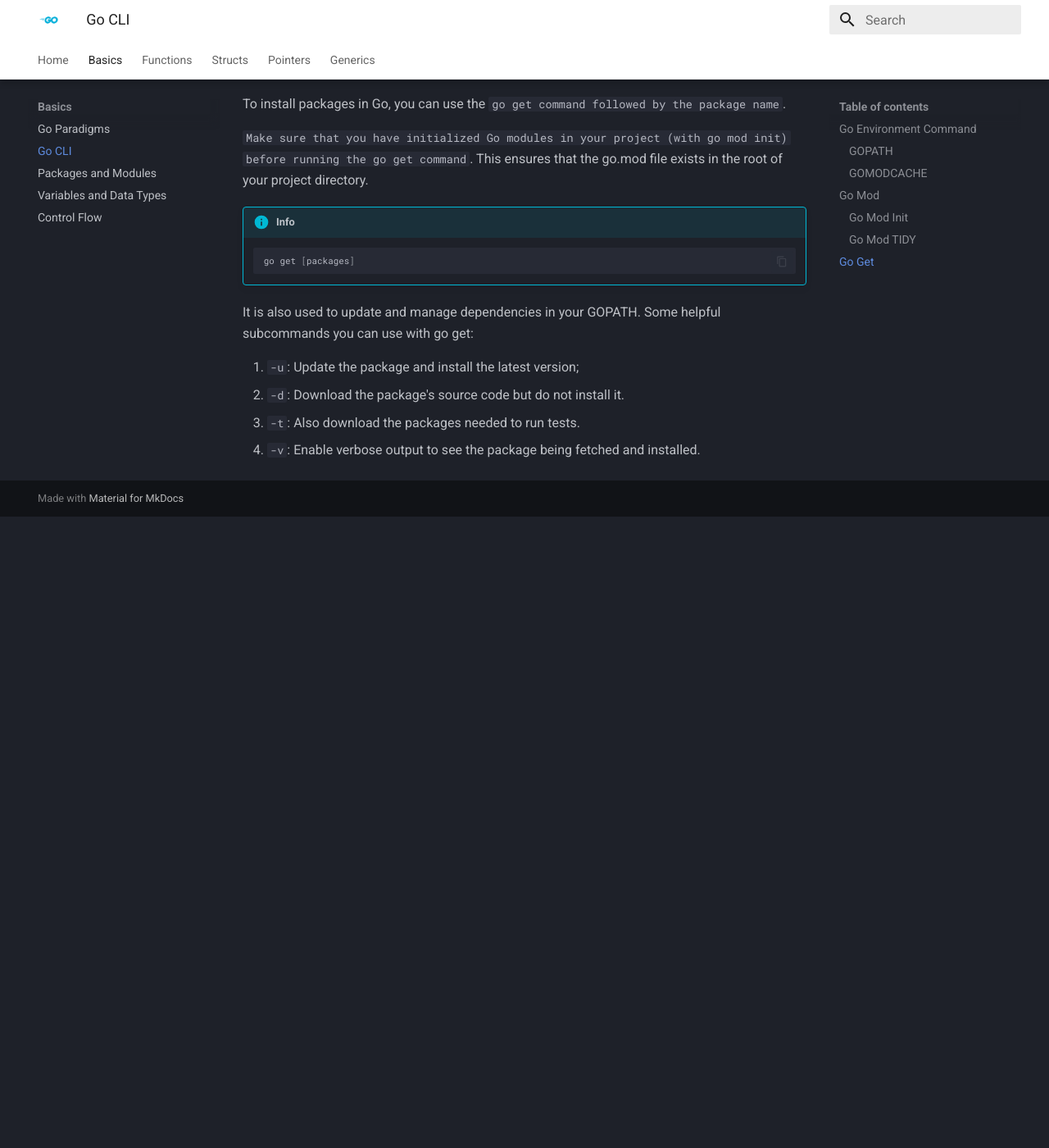
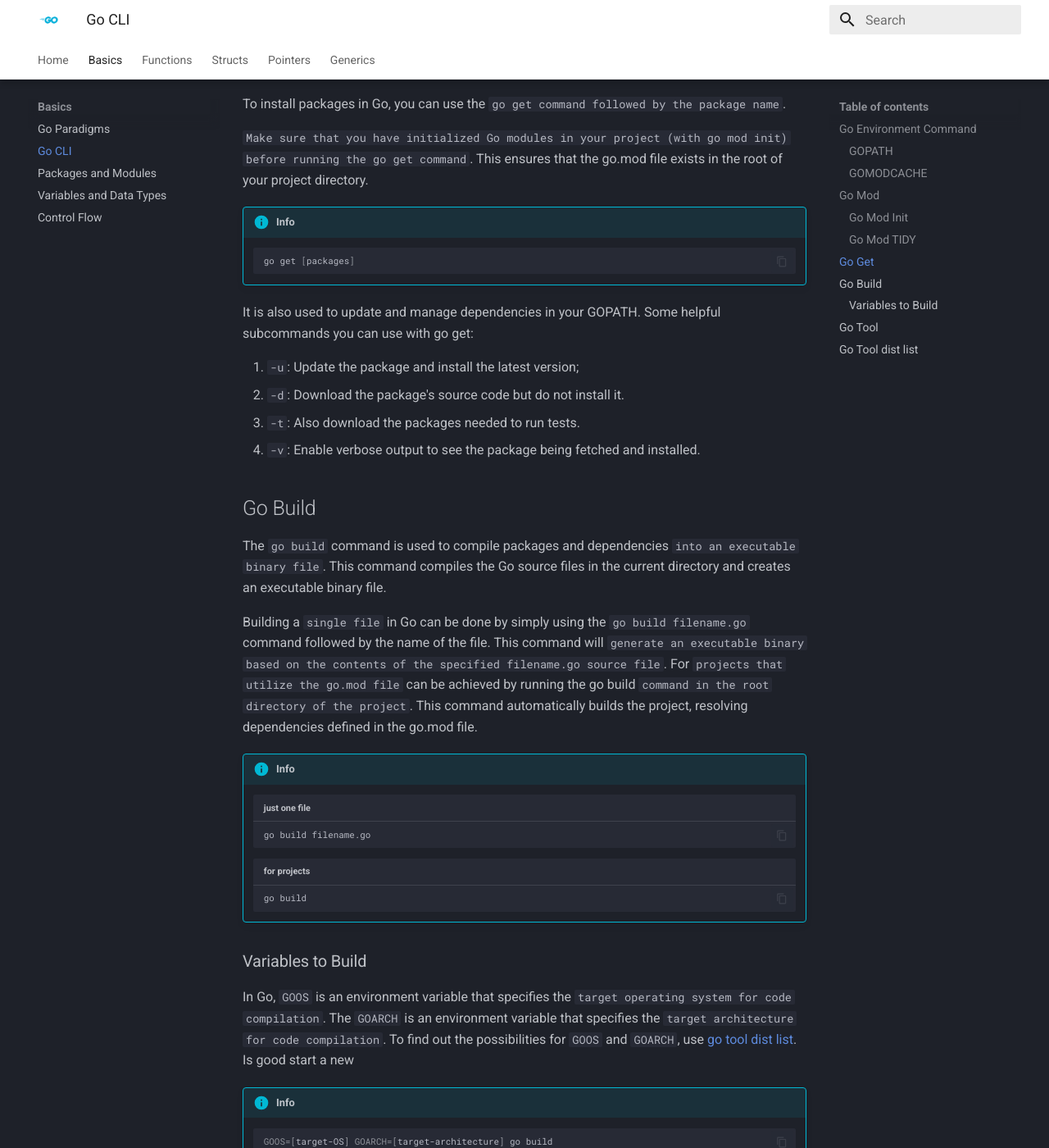
Before and after one commit to RomeroGabriel/mastering-go, an MkDocs documentation site: the page built from doc/basics/go_cli.md, in a window 1280 px wide and 1400 px high, scrolled down 1468 px. Shown: the whole window at 82% size. Built offline with MkDocs 1.6.1 and Material for MkDocs 9.7.7, drawn with Linux system fonts in a browser that asks for light colours; before the commit the page ends 2098 px from its top, so only the background shows below that; some of the changed text lies outside the part shown.

Commit message:
add go build

````diff
--- a/doc/basics/go_cli.md
+++ b/doc/basics/go_cli.md
@@ -105,3 +105,85 @@ It is also used to update and manage dependencies in your GOPATH. Some helpful s
 1. `-d`: Download the package's source code but do not install it.
 1. `-t`: Also download the packages needed to run tests.
 1. `-v`: Enable verbose output to see the package being fetched and installed.
+
+## Go Build
+
+The `go build` command is used to compile packages and dependencies `into an executable binary file`. This command compiles the Go source files in the current directory and creates an executable binary file.
+
+Building a `single file` in Go can be done by simply using the `go build filename.go` command followed by the name of the file. This command will `generate an executable binary based on the contents of the specified filename.go source file`. For `projects  that utilize the go.mod file` can be achieved by running the go build `command in the root directory of the project`. This command automatically builds the project, resolving dependencies defined in the go.mod file.
+
+!!! info
+
+    ```bash title="just one file"
+    go build filename.go
+    ```
+    ```bash title="for projects"
+    go build
+    ```
+
+### Variables to Build
+
+In Go, `GOOS` is an environment variable that specifies the `target operating system for code compilation`. The `GOARCH` is an environment variable that specifies the `target architecture for code compilation`. To find out the possibilities for `GOOS` and `GOARCH`, use [go tool dist list](#go-tool-dist-list). Is good start a new
+
+!!! info
+
+    ```bash
+    GOOS=[target-OS] GOARCH=[target-architecture] go build
+    ```
+
+## Go Tool
+
+## Go Tool dist list
+
+In order to find out what operating systems and platforms are available for building executables, you can use the dist tool.
+
+!!! info
+
+    ```bash
+    go tool dist list
+    ```
+??? example "Output"
+    aix/ppc64
+    android/386
+    android/amd64
+    android/arm
+    android/arm64
+    darwin/amd64
+    darwin/arm64
+    dragonfly/amd64
+    freebsd/386
+    freebsd/amd64
+    freebsd/arm
+    freebsd/arm64
+    illumos/amd64
+    ios/amd64
+    ios/arm64
+    js/wasm
+    linux/386
+    linux/amd64
+    linux/arm
+    linux/arm64
+    linux/mips
+    linux/mips64
+    linux/mips64le
+    linux/mipsle
+    linux/ppc64
+    linux/ppc64le
+    linux/riscv64
+    linux/s390x
+    netbsd/386
+    netbsd/amd64
+    netbsd/arm
+    netbsd/arm64
+    openbsd/386
+    openbsd/amd64
+    openbsd/arm
+    openbsd/arm64
+    openbsd/mips64
+    plan9/386
+    plan9/amd64
+    plan9/arm
+    solaris/amd64
+    windows/386
+    windows/amd64
+    windows/arm
````
